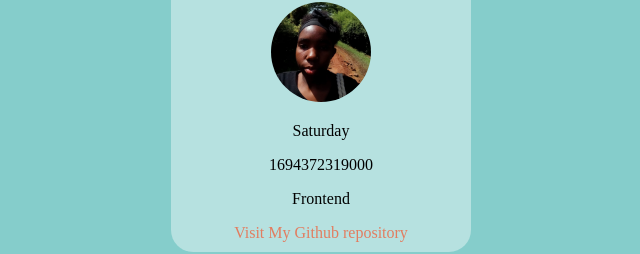
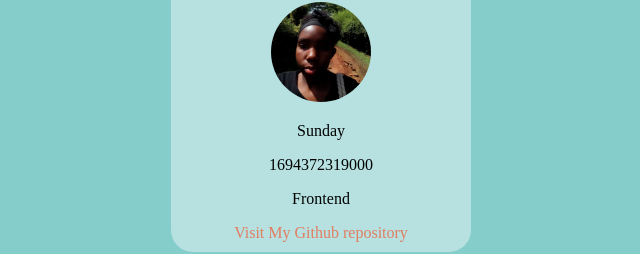
Before and after one commit to ama-lyn/Zuri_Training, a plain HTML site: page index.html in a window 1280 px wide. Shown: the part 306-560 px from the top of the page, 327-967 px from the left. Drawn offline with Linux system fonts and the light colour scheme.

Commit message:
Update Stage One

```diff
--- a/index.html
+++ b/index.html
@@ -20,7 +20,7 @@
       />
 
       <!-- Current Day of the Week -->
-      <p data-testid="currentDayOfTheWeek">Saturday</p>
+      <p data-testid="currentDayOfTheWeek"></p>
 
       <!-- Current UTC Time -->
       <p data-testid="currentUTCTime" id="utcTime"></p>
--- a/script.js
+++ b/script.js
@@ -10,3 +10,32 @@ updateUTCTime();
 
 // Set an interval to update the UTC time
 setInterval(updateUTCTime, 1000);
+
+// Function to get and display the current day
+function getCurrentDay() {
+  // Days of the week
+  const daysOfWeek = [
+    "Sunday",
+    "Monday",
+    "Tuesday",
+    "Wednesday",
+    "Thursday",
+    "Friday",
+    "Saturday",
+  ];
+
+  // Get the current date
+  const currentDate = new Date();
+
+  const dayIndex = currentDate.getDay();
+
+  const currentDay = daysOfWeek[dayIndex];
+
+  const currentDayElement = document.querySelector(
+    '[data-testid="currentDayOfTheWeek"]'
+  );
+  currentDayElement.textContent = currentDay;
+}
+
+// Call the function to display the current day
+getCurrentDay();
```
